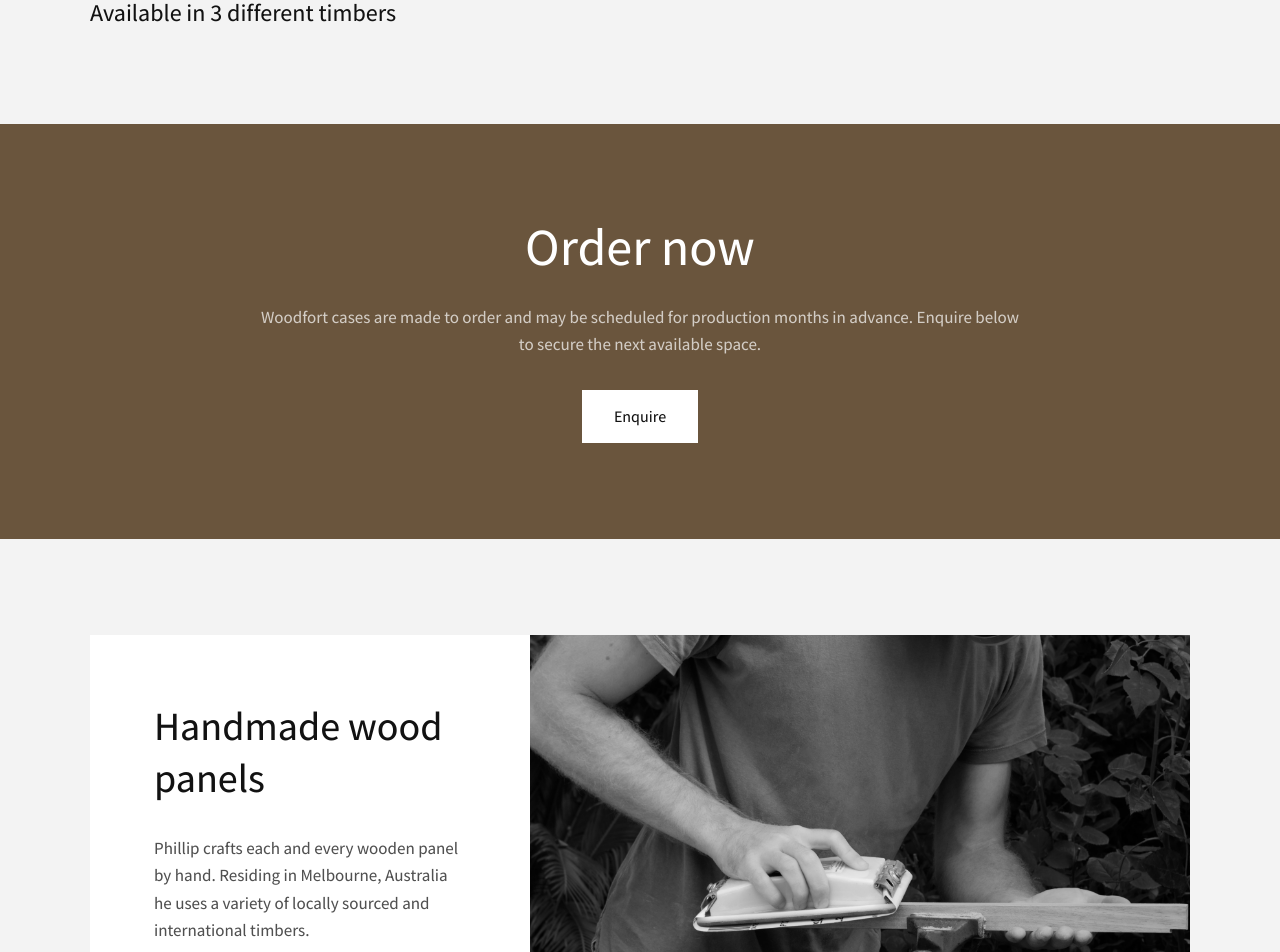
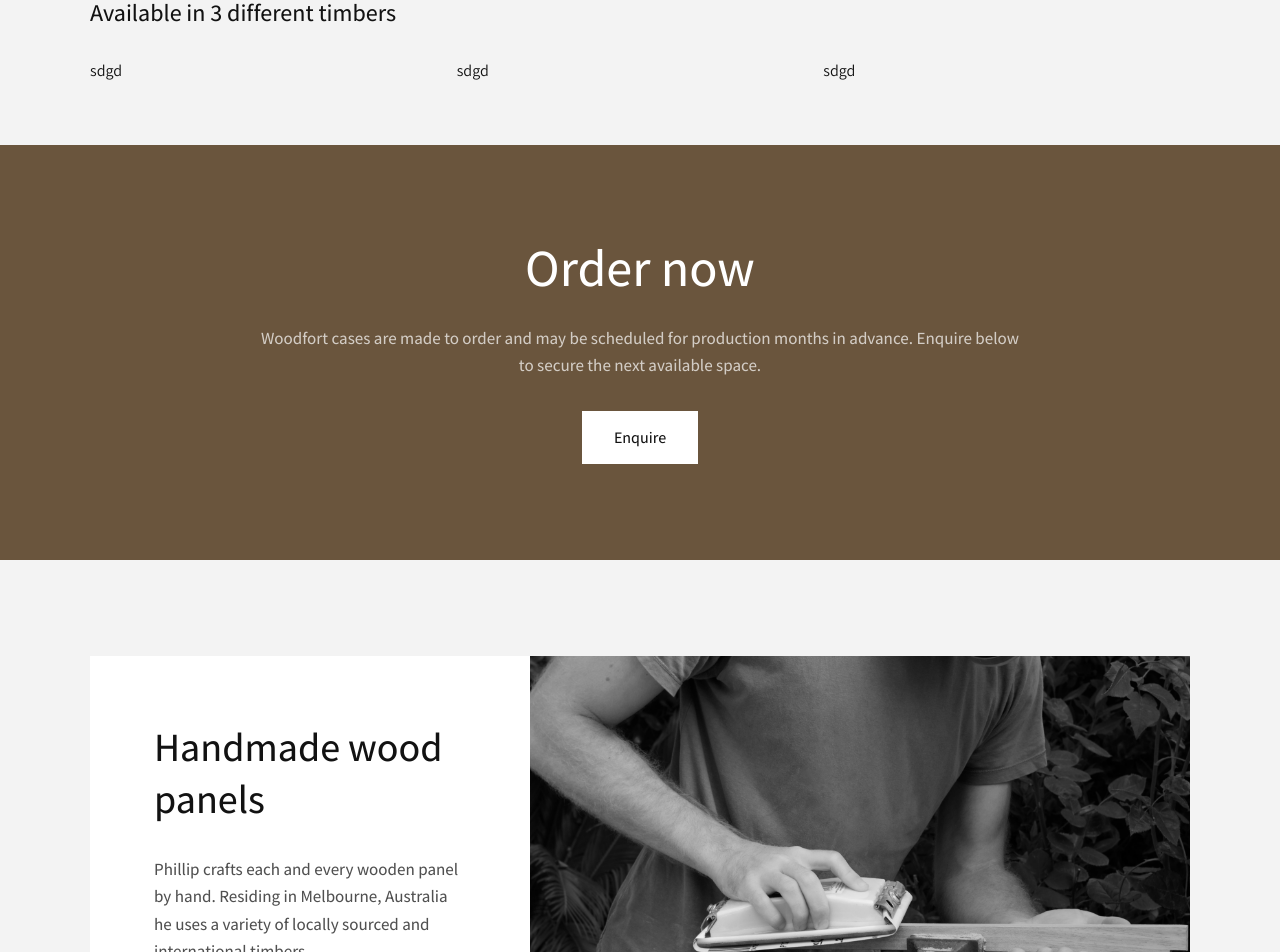
Before and after one commit to phillipmiles/woodfort-cases, a Next.js app: page / in a window 1280 px wide. Shown: the part 1620-2572 px from the top of the page. Built offline with nearby package versions, Linux system fonts and the light colour scheme.

Commit message:
Created section components and better padding for mobile

```diff
--- a/src/app/page.module.css
+++ b/src/app/page.module.css
@@ -3,42 +3,9 @@
   height: 560px;
 }
 
-.section {
-  padding-left: 48px;
-  padding-right: 48px;
-}
-
-.section p {
-  color: var(--color-foreground-soft);
-  opacity: 1;
-}
-
-.sectionCenter {
-  text-align: center;
-}
-
-.sectionTight {
-  padding-top: 64px;
-  padding-bottom: 64px;
-}
-
-.sectionComfort {
-  padding-top: 96px;
-  padding-bottom: 96px;
-}
-
-.sectionSoft {
-  background-color: var(--color-background-soft);
-}
-
-.sectionPrimary {
-  background-color: var(--color-primary);
-  color: white;
-}
-
-.sectionPrimary p {
-  color: white;
-  opacity: 0.7;
+.productsList {
+  display: grid;
+  grid-template-columns: 1fr 1fr 1fr;
 }
 
 .sectionCTA {
--- a/src/app/page.tsx
+++ b/src/app/page.tsx
@@ -6,6 +6,8 @@ import HeroCard from '@/components/HeroCard';
 import HeroCardImage from '@/components/HeroCardImage';
 import HeroCardContent from '@/components/HeroCardContent';
 import LinkButton from '@/components/LinkButton';
+import ProductsCard from '@/components/ProductsCard';
+import Section from '@/components/Section';
 
 export default function Home() {
   return (
@@ -13,17 +15,14 @@ export default function Home() {
       <div className={s.banner}>
         <Image src="/images/composite.jpg" alt="" fill objectFit="cover" />
       </div>
-      <div className={`${s.section} ${s.sectionComfort} ${s.sectionCenter}`}>
-        <ContentWidth narrow>
+      <Section narrow comfort center>
         <h2>Handcrafted Luxury PC Cases</h2>
         <p>
-            Natural materials meet modern technology. Function with serenity.
-            Made to order PC cases.
+          Natural materials meet modern technology. Function with serenity. Made
+          to order PC cases.
         </p>
-        </ContentWidth>
-      </div>
-      <div className={`${s.section} ${s.sectionSoft} ${s.sectionTight}`}>
-        <ContentWidth>
+      </Section>
+      <Section soft tight>
         <HeroCard>
           <HeroCardImage
             src="/images/genesis/tasoak/power1_tasoak.jpg"
@@ -31,13 +30,11 @@ export default function Home() {
           />
           <HeroCardContent>
             <h2 className={s.heading}>The Genesis case</h2>
-              <p>
-                The Genesis is the case that marks the beginning of Woodfort.
-              </p>
+            <p>The Genesis is the case that marks the beginning of Woodfort.</p>
             <p>
               Embodying Woodfort's alignment with nature, four hand crafted
-                wooden panels cover the cold aluminium structure beneath with
-                the soothing glow of natural timber.
+              wooden panels cover the cold aluminium structure beneath with the
+              soothing glow of natural timber.
             </p>
             <LinkButton href="/" className={s.sectionCTA}>
               Learn more
@@ -45,12 +42,14 @@ export default function Home() {
           </HeroCardContent>
         </HeroCard>
         <h3>Available in 3 different timbers</h3>
-        </ContentWidth>
+        <div className={s.productsList}>
+          <ProductsCard>sdgd</ProductsCard>
+          <ProductsCard>sdgd</ProductsCard>
+          <ProductsCard>sdgd</ProductsCard>
         </div>
-      <div
-        className={`${s.section} ${s.sectionPrimary} ${s.sectionComfort} ${s.sectionCenter}`}
-      >
-        <ContentWidth narrow>
+      </Section>
+
+      <Section narrow comfort center primary>
         <h2 style={{ fontSize: '52px' }}>Order now</h2>
         <p>
           Woodfort cases are made to order and may be scheduled for production
@@ -59,10 +58,8 @@ export default function Home() {
         <LinkButton href="/" invert className={s.sectionCTA}>
           Enquire
         </LinkButton>
-        </ContentWidth>
-      </div>
-      <div className={`${s.section} ${s.sectionSoft} ${s.sectionComfort}`}>
-        <ContentWidth>
+      </Section>
+      <Section soft comfort>
         <HeroCard>
           <HeroCardContent>
             <h2 className={s.heading}>Handmade wood panels</h2>
@@ -80,8 +77,7 @@ export default function Home() {
             alt="A man sands the wooden slats from the front panel of the Genesis computer case."
           />
         </HeroCard>
-        </ContentWidth>
-      </div>
+      </Section>
     </div>
   );
 }
--- a/src/components/ContentPadding.module.css
+++ b/src/components/ContentPadding.module.css
@@ -1,4 +1,11 @@
 .container {
-  padding-left: 20px;
-  padding-right: 20px;
+  padding-left: 48px;
+  padding-right: 48px;
 }
+
+@media (max-width: 1000px) {
+  .container {
+    padding-left: 20px;
+    padding-right: 20px;
+  }
+}
--- a/src/components/ContentPadding.tsx
+++ b/src/components/ContentPadding.tsx
@@ -1,10 +1,11 @@
 import s from './ContentPadding.module.css';
 
 interface Props {
+  className?: string;
   children: React.ReactNode;
 }
 
-const ContentPadding = ({ children }: Props) => {
-  return <div className={s.container}>{children}</div>;
+const ContentPadding = ({ className, children }: Props) => {
+  return <div className={`${className} ${s.container}`}>{children}</div>;
 };
 export default ContentPadding;
--- /dev/null
+++ b/src/components/ProductsCard.module.css
@@ -0,0 +1,3 @@
+.container {
+  /*  */
+}
--- /dev/null
+++ b/src/components/ProductsCard.tsx
@@ -0,0 +1,14 @@
+import s from './ProductsCard.module.css';
+
+interface Props {
+  children: React.ReactNode;
+}
+
+const ProductsCard = ({ children }: Props) => {
+  return (
+    <div className={s.container}>
+      <div>{children}</div>
+    </div>
+  );
+};
+export default ProductsCard;
--- /dev/null
+++ b/src/components/Section.module.css
@@ -0,0 +1,32 @@
+.container p {
+  color: var(--color-foreground-soft);
+  opacity: 1;
+}
+
+.center {
+  text-align: center;
+}
+
+.tight {
+  padding-top: 64px;
+  padding-bottom: 64px;
+}
+
+.comfort {
+  padding-top: 96px;
+  padding-bottom: 96px;
+}
+
+.soft {
+  background-color: var(--color-background-soft);
+}
+
+.primary {
+  background-color: var(--color-primary);
+  color: white;
+}
+
+.primary p {
+  color: white;
+  opacity: 0.7;
+}
--- /dev/null
+++ b/src/components/Section.tsx
@@ -0,0 +1,39 @@
+import ContentPadding from './ContentPadding';
+import ContentWidth from './ContentWidth';
+import s from './Section.module.css';
+
+interface Props {
+  children: React.ReactNode;
+  narrow?: boolean;
+  comfort?: boolean;
+  primary?: boolean;
+  tight?: boolean;
+  soft?: boolean;
+  center?: boolean;
+}
+
+const Section = ({
+  children,
+  narrow,
+  comfort,
+  tight,
+  primary,
+  soft,
+  center,
+}: Props) => {
+  return (
+    <ContentPadding
+      className={`
+        ${s.container}
+        ${comfort ? s.comfort : ''}
+        ${tight ? s.tight : ''}
+        ${primary ? s.primary : ''}
+        ${soft ? s.soft : ''}
+        ${center ? s.center : ''}
+      `}
+    >
+      <ContentWidth narrow={narrow}>{children}</ContentWidth>
+    </ContentPadding>
+  );
+};
+export default Section;
```
Lines whose indentation alone changed are shown as unchanged.
